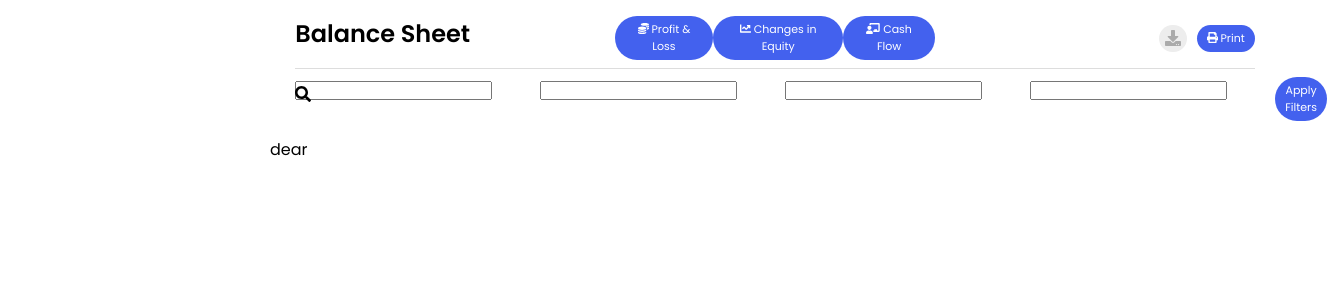
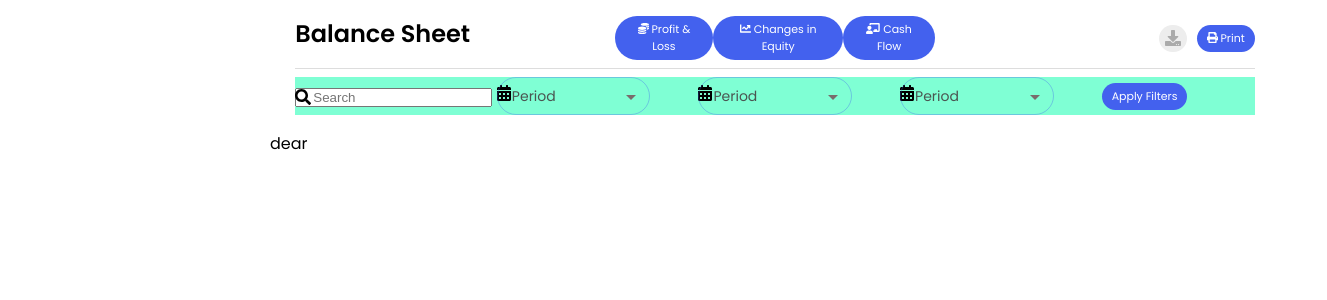
Before and after one commit to ulugbek-code/bspace, a Vue app: page /balanceSheet in a window 1280 px wide. Shown: the top 300 px of the page, 1327 px wide, since content can reach past the window. Built offline with nearby package versions, Linux system fonts and the light colour scheme.

Commit message:
confirm btn shows when isConfirmed is false

```diff
--- a/src/components/balanceSheet/CreateBalanceSheet.vue
+++ b/src/components/balanceSheet/CreateBalanceSheet.vue
@@ -26,17 +26,40 @@
     <div class="second-row">
       <div class="input-container">
         <fa class="icons" :icon="['fas', 'search']" />
-        <input type="text" />
+        <input type="text" placeholder="Search" />
       </div>
       <div class="input-container">
-        <fa class="icons" :icon="['fas', 'calendar']" />
-        <input type="text" />
+        <fa class="icons" :icon="['fas', 'calendar-alt']" />
+        <base-dropdown
+          :options="['january', 'february']"
+          defaultVal="Period"
+        ></base-dropdown>
+        <!-- :index="true"
+          :isSubmitted="isSubmitted"
+          :validity="!isValid"
+          @input="showIt($event)" -->
       </div>
       <div class="input-container">
-        <input type="text" />
+        <fa class="icons" :icon="['fas', 'calendar-alt']" />
+        <base-dropdown
+          :options="['january', 'february']"
+          defaultVal="Period"
+        ></base-dropdown>
+        <!-- :index="true"
+          :isSubmitted="isSubmitted"
+          :validity="!isValid"
+          @input="showIt($event)" -->
       </div>
       <div class="input-container">
-        <input type="text" />
+        <fa class="icons" :icon="['fas', 'calendar-alt']" />
+        <base-dropdown
+          :options="['january', 'february']"
+          defaultVal="Period"
+        ></base-dropdown>
+        <!-- :index="true"
+          :isSubmitted="isSubmitted"
+          :validity="!isValid"
+          @input="showIt($event)" -->
       </div>
       <base-button @clicked="helloWorld">Apply Filters</base-button>
     </div>
@@ -44,7 +67,12 @@
 </template>
 
 <script>
+import BaseDropdown from '../UI/BaseDropdown.vue';
+
 export default {
+  components: {
+    BaseDropdown
+  },
   methods: {
     helloWorld() {
       console.log('hello');
@@ -101,12 +129,15 @@ hr {
 }
 .second-row {
   display: flex;
+  align-items: center;
+  background: aquamarine;
 }
 .second-row .input-container {
   position: relative;
+  margin-right: 3rem;
+  width: 12vw;
 }
 .second-row input {
-  margin-right: 3rem;
   padding-left: 16px;
 }
 .second-row .icons {
--- a/src/components/balanceUpload/TableBalance.vue
+++ b/src/components/balanceUpload/TableBalance.vue
@@ -15,7 +15,11 @@
         Сальдо за Период <span>{{ balanceWithId.year }}</span>
         <span>{{ balanceWithId.period }}</span>
       </h2>
-      <button @click="confirmBalance(balanceWithId.id)" class="btn">
+      <button
+        v-if="!balanceWithId.isConfirmed"
+        @click="confirmBalance(balanceWithId.id)"
+        class="btn"
+      >
         Confirm
       </button>
     </div>
--- a/src/components/firms/TableFirms.vue
+++ b/src/components/firms/TableFirms.vue
@@ -74,6 +74,7 @@
         </div>
       </tr>
     </table>
+
     <div v-else-if="!getLoader && getError">{{ getError }}</div>
     <div v-else-if="!getLoader && (!contents || contents.length === 0)">
       No stored firms yet
--- a/src/fontawesome.js
+++ b/src/fontawesome.js
@@ -19,7 +19,8 @@ import {
   faCoins,
   faChartLine,
   faChalkboardTeacher,
-  faPrint
+  faPrint,
+  faCalendarAlt
 } from '@fortawesome/free-solid-svg-icons';
 // import {fab} from '@fortawesome/free-brands-svg-icons'
 
@@ -42,7 +43,8 @@ library.add(
   faCoins,
   faChartLine,
   faChalkboardTeacher,
-  faPrint
+  faPrint,
+  faCalendarAlt
 );
 
 export default FontAwesomeIcon;
```
